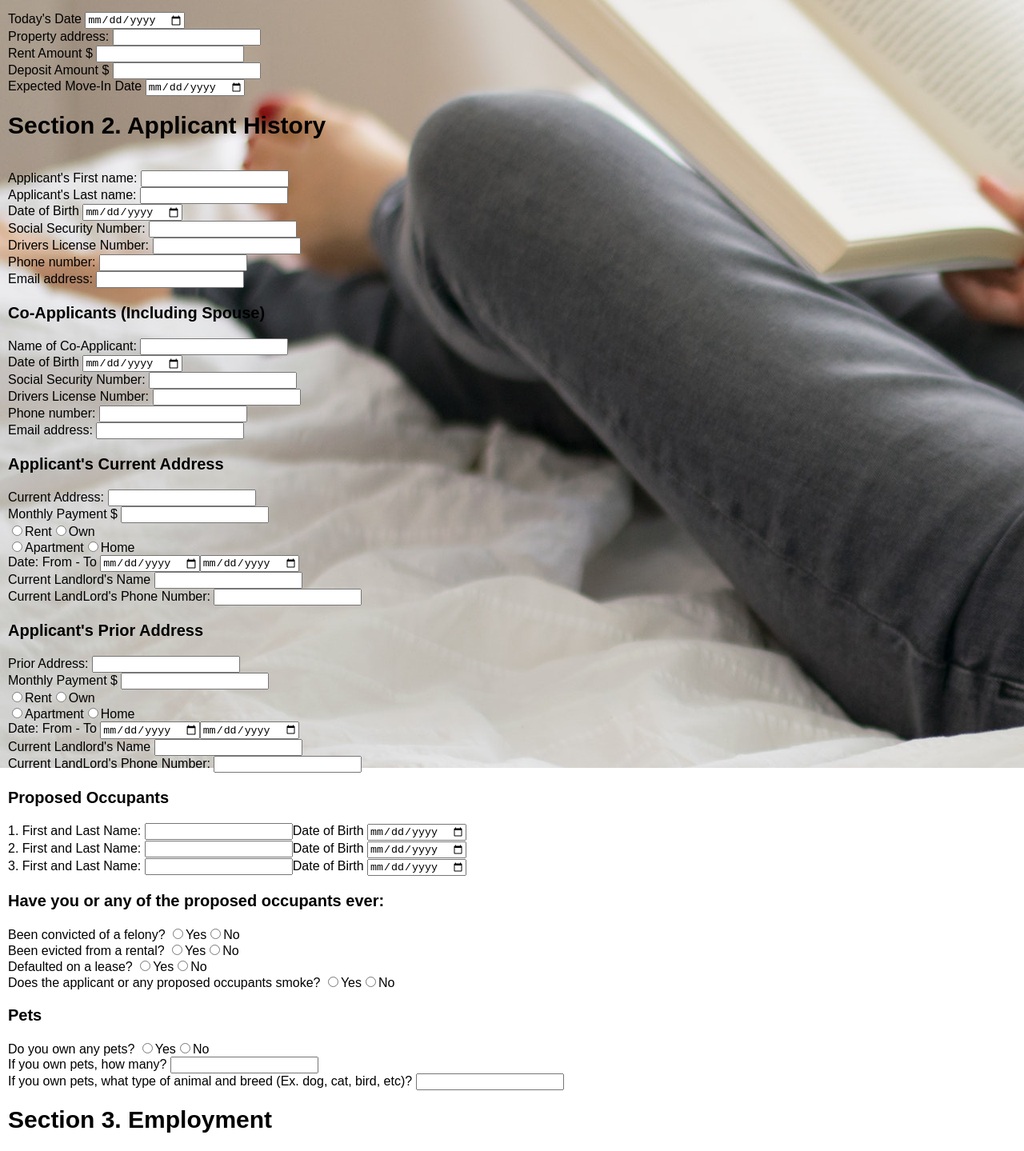
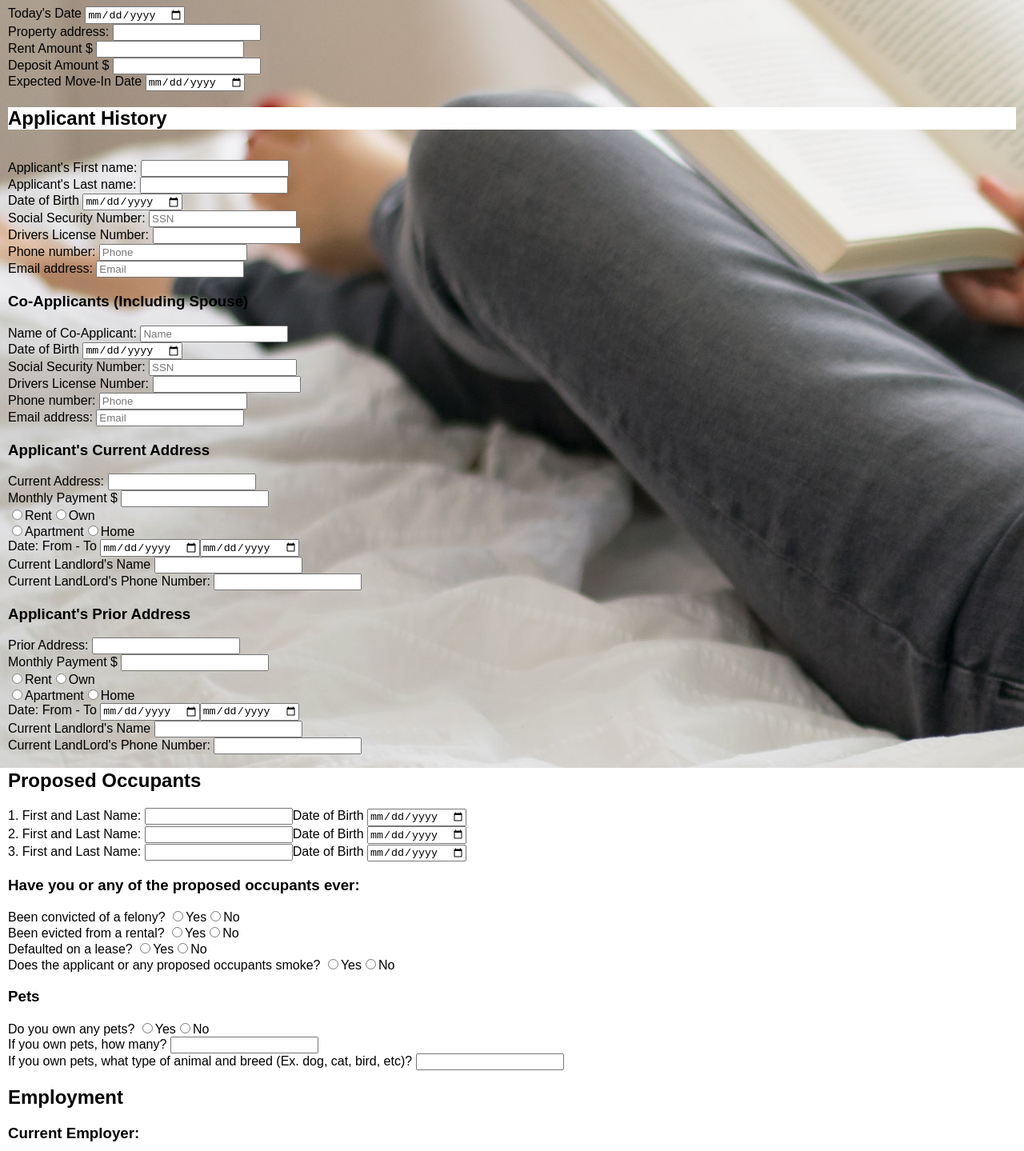
Before and after one commit to 6-11-b/group-project, a React (Create React App) app in the folder client/: page /rental in a window 1280 px wide. Shown: the part 320-1759 px from the top of the page at 80% size. Built offline with nearby package versions, Linux system fonts and the light colour scheme; no server answers.

Commit message:
Update Rental.js

```diff
--- a/client/src/screens/Rental.js
+++ b/client/src/screens/Rental.js
@@ -30,9 +30,9 @@ class Rental extends React.Component {
             <h1>{this.state.response.message}</h1>
             <h1>Please fill out the rental application for the property you are interested in renting</h1>
             <form id="rental" action="/api/rental" method="POST">
-        <h1>Section 1. Rental Property Information</h1>
-                <label for='date'>Today's Date </label>
-                <input type="date" name="date" id="date" placeholder="Date"/>
+        <h2>Rental Property Information</h2>
+                <label for='todaysDate'>Today's Date </label>
+                <input type="date" name="todaysDate" id="todaysDate" placeholder="Today's Date"/>
                 <br />
                 <label for='address'>Property address: </label>
                 <input type="text" name="address" id="address" placeholder/>
@@ -43,10 +43,10 @@ class Rental extends React.Component {
                 <label for='deposit'>Deposit Amount $ </label>
                 <input type="number" name="deposit" id="deposit" placeholder/>
                 <br />
-                <label for='date'>Expected Move-In Date </label>
-                <input type="date" name="date" id="date" placeholder="Date"/>
+                <label for='moveInDate'>Expected Move-In Date </label>
+                <input type="date" name="moveInDate" id="moveInDate" placeholder="Move In Date"/>
                 <br />
-        <h1>Section 2. Applicant History</h1>
+        <h2>Applicant History</h2>
                 <br />
                 <label for='firstname'>Applicant's First name: </label>
                 <input type="text" name="firstname" id="first" placeholder/>
@@ -54,103 +54,103 @@ class Rental extends React.Component {
                 <label for='lastname'>Applicant's Last name: </label>
                 <input type="text" name="lastname" id="last" placeholder/>
                 <br />
-                <label for='dob'>Date of Birth </label>
-                <input type="date" name="dob" id="dob" placeholder="DOB"/>
+                <label for='applicantdob'>Date of Birth </label>
+                <input type="date" name="applicantdob" id="applicantdob" placeholder="DOB"/>
                 <br />
-                <label for='social'>Social Security Number: </label>
-                <input type="number" name="social" id="social" placeholder/>
+                <label for='applicantsocial'>Social Security Number: </label>
+                <input type="number" name="applicantsocial" id="applicantsocial" placeholder="SSN"/>
                 <br />
-                <label for='license'>Drivers License Number: </label>
-                <input type="number" name="license" id="license" placeholder/>
+                <label for='applicantlicense'>Drivers License Number: </label>
+                <input type="number" name="applicantlicense" id="applicantlicense" placeholder/>
                 <br />
-                <label for='phone'>Phone number: </label>
-                <input type="number" name="phone" id="phone" placeholder/>
+                <label for='applicantphone'>Phone number: </label>
+                <input type="number" name="applicantphone" id="applicantphone" placeholder="Phone"/>
                 <br />
-                <label for='email'>Email address: </label>
-                <input type="email" name="email" id="email" placeholder/>
+                <label for='applicantemail'>Email address: </label>
+                <input type="email" name="applicantemail" id="applicantemail" placeholder="Email"/>
                 <br />
-            <p style={{fontSize: 20, fontWeight: "bold"}}>Co-Applicants (Including Spouse)</p>
+            <h3>Co-Applicants (Including Spouse)</h3>
                 <label for='coapplicant'>Name of Co-Applicant: </label>
-                <input type="text" name="coapplicant" id="coapplicant" placeholder/>
+                <input type="text" name="coapplicant" id="coapplicant" placeholder="Name" />
                 <br />
-                <label for='dob'>Date of Birth </label>
-                <input type="date" name="dob" id="dob" placeholder/>
+                <label for='codob'>Date of Birth </label>
+                <input type="date" name="codob" id="codob" placeholder="DOB"/>
                 <br />
-                <label for='social'>Social Security Number: </label>
-                <input type="number" name="social" id="social" placeholder/>
+                <label for='cosocial'>Social Security Number: </label>
+                <input type="number" name="cosocial" id="cosocial" placeholder="SSN"/>
                 <br />
-                <label for='license'>Drivers License Number: </label>
-                <input type="number" name="license" id="license" placeholder/>
+                <label for='colicense'>Drivers License Number: </label>
+                <input type="number" name="colicense" id="colicense" placeholder/>
                 <br />
-                <label for='phone'>Phone number: </label>
-                <input type="number" name="phone" id="phone" placeholder/>
+                <label for='cophone'>Phone number: </label>
+                <input type="number" name="cophone" id="cophone" placeholder="Phone"/>
                 <br />
-                <label for='email'>Email address: </label>
-                <input type="email" name="email" id="email" placeholder/>
+                <label for='coemail'>Email address: </label>
+                <input type="email" name="coemail" id="coemail" placeholder="Email"/>
                 <br />
-            <p style={{fontSize: 20, fontWeight: "bold"}}>Applicant's Current Address </p>
-                <label for='address'>Current Address: </label>
-                <input type="text" name="address" id="address" placeholder/>
+            <h3>Applicant's Current Address </h3>
+                <label for='currentaddress'>Current Address: </label>
+                <input type="text" name="currentaddress" id="currentaddress" placeholder/>
                 <br />
-                <label for='payment'>Monthly Payment $ </label>
-                <input type="text" name="payment" id="payment" placeholder/>
+                <label for='currentpayment'>Monthly Payment $ </label>
+                <input type="text" name="currentpayment" id="payment" placeholder/>
                 <br />
-                <input type="radio" name="rent" value="rent" />Rent
-                <input type="radio" name="own" value="own" />Own
+                <input type="radio" name="currentowner" value="rent" />Rent
+                <input type="radio" name="currentowner" value="own" />Own
                 <br />
-                <input type="radio" name="apartment" value="apartment" />Apartment
-                <input type="radio" name="home" value="home" />Home
+                <input type="radio" name="currenttype" value="apartment" />Apartment
+                <input type="radio" name="currenttype" value="home" />Home
                 <br />
-                <label for='date'>Date: From - To </label>
-                <input type="date" name="date" id="date" placeholder="Date"/>
-                <input type="date" name="date" id="date" placeholder="Date"/>
+                <label for='currentfromdate'>Date: From - To </label>
+                <input type="date" name="currentfromdate" id="currentdate" placeholder="Date"/>
+                <input type="date" name="currenttodate" id="currentdate" placeholder="Date"/>
                 <br />
-                <label for='landlordname'>Current Landlord's Name </label>
-                <input type="text" name="landlordname" id="landlordname" placeholder/>
+                <label for='currentlandlordname'>Current Landlord's Name </label>
+                <input type="text" name="currentlandlordname" id="currentlandlordname" placeholder/>
                 <br />
-                <label for='phone'>Current LandLord's Phone Number: </label>
-                <input type="number" name="phone" id="phone" placeholder/>
+                <label for='currentphone'>Current LandLord's Phone Number: </label>
+                <input type="number" name="currentphone" id="currentphone" placeholder/>
                 <br />
-            <p style={{fontSize: 20, fontWeight: "bold"}}>Applicant's Prior Address</p>
-                <label for='address'>Prior Address: </label>
-                <input type="text" name="address" id="address" placeholder/>
+            <h3>Applicant's Prior Address</h3>
+                <label for='prioraddress'>Prior Address: </label>
+                <input type="text" name="prioraddress" id="prioraddress" placeholder/>
                 <br />
-                <label for='payment'>Monthly Payment $ </label>
-                <input type="text" name="payment" id="payment" placeholder/>
+                <label for='priorpayment'>Monthly Payment $ </label>
+                <input type="text" name="priorpayment" id="priorpayment" placeholder/>
                 <br />
-                <input type="radio" name="rent" value="rent" />Rent
-                <input type="radio" name="own" value="own" />Own
+                <input type="radio" name="priorowner" value="rent" />Rent
+                <input type="radio" name="priorowner" value="own" />Own
                 <br />
-                <input type="radio" name="apartment" value="apartment" />Apartment
-                <input type="radio" name="home" value="home" />Home
+                <input type="radio" name="priortype" value="apartment" />Apartment
+                <input type="radio" name="priortype" value="home" />Home
                 <br />
-                <label for='date'>Date: From - To </label>
-                <input type="date" name="date" id="date" placeholder="Date"/>
-                <input type="date" name="date" id="date" placeholder="Date"/>
+                <label for='priorfromdate'>Date: From - To </label>
+                <input type="date" name="priorfromdate" id="priordate" placeholder="Date"/>
+                <input type="date" name="priortodate" id="priordate" placeholder="Date"/>
                 <br />
-                <label for='landlordname'>Current Landlord's Name </label>
-                <input type="text" name="landlordname" id="landlordname" placeholder/>
+                <label for='priorlandlordname'>Current Landlord's Name </label>
+                <input type="text" name="priorlandlordname" id="priorlandlordname" placeholder/>
                 <br />
-                <label for='phone'>Current LandLord's Phone Number: </label>
-                <input type="number" name="phone" id="phone" placeholder/>
+                <label for='priorphone'>Current LandLord's Phone Number: </label>
+                <input type="number" name="priorphone" id="priorphone" placeholder/>
                 <br />
-            <p style={{fontSize: 20, fontWeight: "bold"}}>Proposed Occupants</p>
-                <label for='firstlastname'>1. First and Last Name: </label>
-                <input type="text" name="firstlastname" id="firstlast" placeholder/>
-                <label for='dob'>Date of Birth </label>
-                <input type="date" name="dob" id="dob" placeholder="DOB"/>
+        <h2>Proposed Occupants</h2>
+                <label for='oc1firstlastname'>1. First and Last Name: </label>
+                <input type="text" name="oc1firstlastname" id="oc1firstlast" placeholder/>
+                <label for='oc1dob'>Date of Birth </label>
+                <input type="date" name="oc1dob" id="oc1dob" placeholder="DOB"/>
                 <br />
-                <label for='firstlastname'>2. First and Last Name: </label>
-                <input type="text" name="firstlastname" id="firstlast" placeholder/>
-                <label for='dob'>Date of Birth </label>
-                <input type="date" name="dob" id="dob" placeholder="DOB"/>
+                <label for='oc2firstlastname'>2. First and Last Name: </label>
+                <input type="text" name="oc2firstlastname" id="oc2firstlast" placeholder/>
+                <label for='oc2dob'>Date of Birth </label>
+                <input type="date" name="oc2dob" id="oc2dob" placeholder="DOB"/>
                 <br />
-                <label for='firstlastname'>3. First and Last Name: </label>
-                <input type="text" name="firstlastname" id="firstlast" placeholder/>
-                <label for='dob'>Date of Birth </label>
-                <input type="date" name="dob" id="dob" placeholder="DOB"/>
+                <label for='oc3firstlastname'>3. First and Last Name: </label>
+                <input type="text" name="oc3firstlastname" id="oc3firstlast" placeholder/>
+                <label for='oc3dob'>Date of Birth </label>
+                <input type="date" name="oc3dob" id="oc3dob" placeholder="DOB"/>
                 <br />
-            <p style={{fontSize: 20, fontWeight: "bold"}}>Have you or any of the proposed occupants ever:</p>
+            <h3>Have you or any of the proposed occupants ever:</h3>
                 <label for='felony'>Been convicted of a felony? </label>
                 <input type="radio" name="felony" value="yes" />Yes
                 <input type="radio" name="felony" value="no" />No
@@ -166,7 +166,7 @@ class Rental extends React.Component {
                 <label for='smoke'>Does the applicant or any proposed occupants smoke? </label>
                 <input type="radio" name="smoke" value="yes" />Yes
                 <input type="radio" name="smoke" value="no" />No
-            <p style={{fontSize: 20, fontWeight: "bold"}}>Pets</p>
+            <h3>Pets</h3>
                 <label for='pets'>Do you own any pets? </label>
                 <input type="radio" name="pets" value="yes" />Yes
                 <input type="radio" name="pets" value="no" />No
@@ -177,88 +177,85 @@ class Rental extends React.Component {
                 <label for='pettype'>If you own pets, what type of animal and breed (Ex. dog, cat, bird, etc)? </label>
                 <input type="text" name="pettype" id="pettype" placeholder/>
                 <br />
-        <h1>Section 3. Employment</h1>
-            <p style={{fontSize: 20}}>>Current Employer:</p>
-                <label for='employer'>Current Employer (if self-employed, name of buisness) </label>
-                <input type="text" name="employername" id="employername" placeholder/>
+        <h2>Employment</h2>
+            <h3>Current Employer:</h3>
+                <label for='currentemployer'>Current Employer (if self-employed, name of buisness) </label>
+                <input type="text" name="currentemployername" id="employername" placeholder/>
                 <br />
-                <label for='supervisor'>Supervisor's Name </label>
-                <input type="text" name="supervisor" id="supervisor" placeholder/>
+                <label for='currentsupervisor'>Supervisor's Name </label>
+                <input type="text" name="currentsupervisor" id="currentsupervisor" placeholder/>
                 <br />
-                <label for='phone'>Supervisor's Phone Number: </label>
-                <input type="number" name="phone" id="phone" placeholder/>
+                <label for='currentemployerphone'>Supervisor's Phone Number: </label>
+                <input type="number" name="currentemployerphone" id="currentemployerphone" placeholder/>
                 <br />
-                <label for='address'>Employer Address: </label>
-                <input type="text" name="address" id="address" placeholder/>
+                <label for='currentemployeraddress'>Employer Address: </label>
+                <input type="text" name="currentemployeraddress" id="currentemployeraddress" placeholder/>
                 <br />
-                <label for='position'>Position: </label>
-                <input type="text" name="position" id="position" placeholder/>
+                <label for='currentposition'>Position: </label>
+                <input type="text" name="currentposition" id="currentposition" placeholder/>
                 <br />
-                <label for='business'>Type of Business: </label>
-                <input type="text" name="business" id="business" placeholder/>
+                <label for='currentbusiness'>Type of Business: </label>
+                <input type="text" name="currentbusiness" id="currentbusiness" placeholder/>
                 <br />
-                <label for='income'>Monthly Income $ </label>
-                <input type="number" name="income" id="income" placeholder/>
+                <label for='currentincome'>Monthly Income $ </label>
+                <input type="number" name="currentincome" id="currentincome" placeholder/>
                 <br />
-                <label for='date'>Date: From - To </label>
-                <input type="date" name="date" id="date" placeholder="Date"/>
-                <input type="date" name="date" id="date" placeholder="Date"/>
+                <label for='currentemploymentdate'>Date: From - To </label>
+                <input type="date" name="currentemploymentfromdate" id="currentemploymentfromdate" placeholder="Date"/>
+                <input type="date" name="currentemploymenttodate" id="currentemploymenttodate" placeholder="Date"/>
                 <br />
-                <label for='income'>Other Income $ </label>
-                <input type="number" name="income" id="income" placeholder/>
+                <label for='currentincome'>Other Income $ </label>
+                <input type="number" name="currentincome" id="currentincome" placeholder/>
                 <br />
-                <label for='source'>Source of Other Income: </label>
-                <input type="text" name="source" id="source" placeholder/>
+                <label for='currentsource'>Source of Other Income: </label>
+                <input type="text" name="currentsource" id="currentsource" placeholder/>
                 <br />
-            <p style={{fontSize: 20, fontWeight: "bold"}}>Prior Employer:</p>
-                <label for='employer'>Prior Employer (if self-employed, name of buisness) </label>
-                <input type="text" name="employername" id="employername" placeholder/>
+            <h3>Prior Employer:</h3>
+                <label for='prioremployer'>Prior Employer (if self-employed, name of buisness) </label>
+                <input type="text" name="prioremployername" id="prioremployername" placeholder/>
                 <br />
-                <label for='supervisor'>Supervisor's Name </label>
-                <input type="text" name="supervisor" id="supervisor" placeholder/>
+                <label for='priorsupervisor'>Supervisor's Name </label>
+                <input type="text" name="priorsupervisor" id="priorsupervisor" placeholder/>
                 <br />
-                <label for='phone'>Supervisor's Phone Number: </label>
-                <input type="number" name="phone" id="phone" placeholder/>
+                <label for='prioremployerphone'>Supervisor's Phone Number: </label>
+                <input type="number" name="prioremployerphone" id="prioremployerphone" placeholder/>
                 <br />
-                <label for='address'>Employer Address: </label>
-                <input type="text" name="address" id="address" placeholder/>
+                <label for='prioremployeraddress'>Employer Address: </label>
+                <input type="text" name="prioremployeraddress" id="prioremployeraddress" placeholder/>
                 <br />
-                <label for='position'>Position: </label>
-                <input type="text" name="position" id="position" placeholder/>
+                <label for='priorposition'>Position: </label>
+                <input type="text" name="priorposition" id="priorposition" placeholder/>
                 <br />
-                <label for='business'>Type of Business: </label>
-                <input type="text" name="business" id="business" placeholder/>
+                <label for='priorbusiness'>Type of Business: </label>
+                <input type="text" name="priorbusiness" id="priorbusiness" placeholder/>
                 <br />
-                <label for='income'>Monthly Income $ </label>
-                <input type="number" name="income" id="income" placeholder/>
+                <label for='priorincome'>Monthly Income $ </label>
+                <input type="number" name="priorincome" id="priorincome" placeholder/>
                 <br />
-                <label for='date'>Date: From - To </label>
-                <input type="date" name="date" id="date" placeholder="Date"/>
-                <input type="date" name="date" id="date" placeholder="Date"/>
+                <label for='prioremploymentdate'>Date: From - To </label>
+                <input type="date" name="prioremploymentfromdate" id="prioremploymentfromdate" placeholder="Date"/>
+                <input type="date" name="prioremploymenttodate" id="prioremploymenttodate" placeholder="Date"/>
                 <br />
-                <label for='income'>Other Income $ </label>
-                <input type="number" name="income" id="income" placeholder/>
-                <br />
-        <h1>Section 4. Financial Information</h1>
-        <p style={{fontSize: 20, fontWeight: "bold"}}>Applicant's Bank Information:</p>
+        <h2>Financial Information</h2>
+            <h3>Applicant's Bank Information:</h3>
                 <label for='bank'>Bank Name and Address </label>
                 <input type="text" name="bank" id="bank" placeholder/>
                 <br />
-                <label for='bankamount'>Checking Account Balance </label>
-                <input type="number" name="bankamount" id="bankamount" placeholder="$"/>
+                <label for='checkingbankamount'>Checking Account Balance </label>
+                <input type="number" name="checkingbankamount" id="checkingbankamount" placeholder="$"/>
                 <br/>
-                <label for='bankamount'>Savings Account Balance </label>
-                <input type="number" name="bankamount" id="bankamount" placeholder="$"/>
+                <label for='savingbankamount'>Savings Account Balance </label>
+                <input type="number" name="savingbankamount" id="savingbankamount" placeholder="$"/>
                 <br />
-            <p style={{fontSize: 20, fontWeight: "bold"}}>Co-Applicant's Bank Information:</p>
-                <label for='bank'>Bank Name and Address </label>
-                <input type="text" name="bank" id="bank" placeholder/>
+            <h3>Co-Applicant's Bank Information:</h3>
+                <label for='cobank'>Bank Name and Address </label>
+                <input type="text" name="cobank" id="cobank" placeholder/>
                 <br />
-                <label for='bankamount'>Checking Account Balance </label>
-                <input type="number" name="bankamount" id="bankamount" placeholder="$"/>
+                <label for='cocheckingbankamount'>Checking Account Balance </label>
+                <input type="number" name="cocheckingbankamount" id="cocheckingbankamount" placeholder="$"/>
                 <br/>
-                <label for='bankamount'>Savings Account Balance </label>
-                <input type="number" name="bankamount" id="bankamount" placeholder="$"/>
+                <label for='cosavingbankamount'>Savings Account Balance </label>
+                <input type="number" name="cosavingbankamount" id="cosavingbankamount" placeholder="$"/>
                 <br />
 
                 <br />
```
